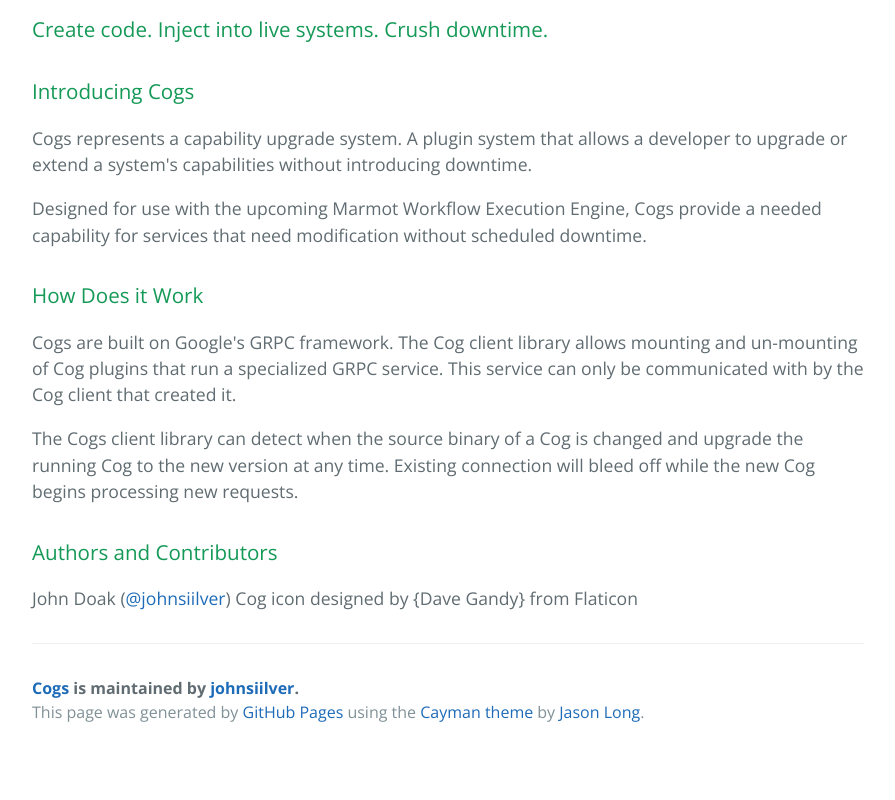
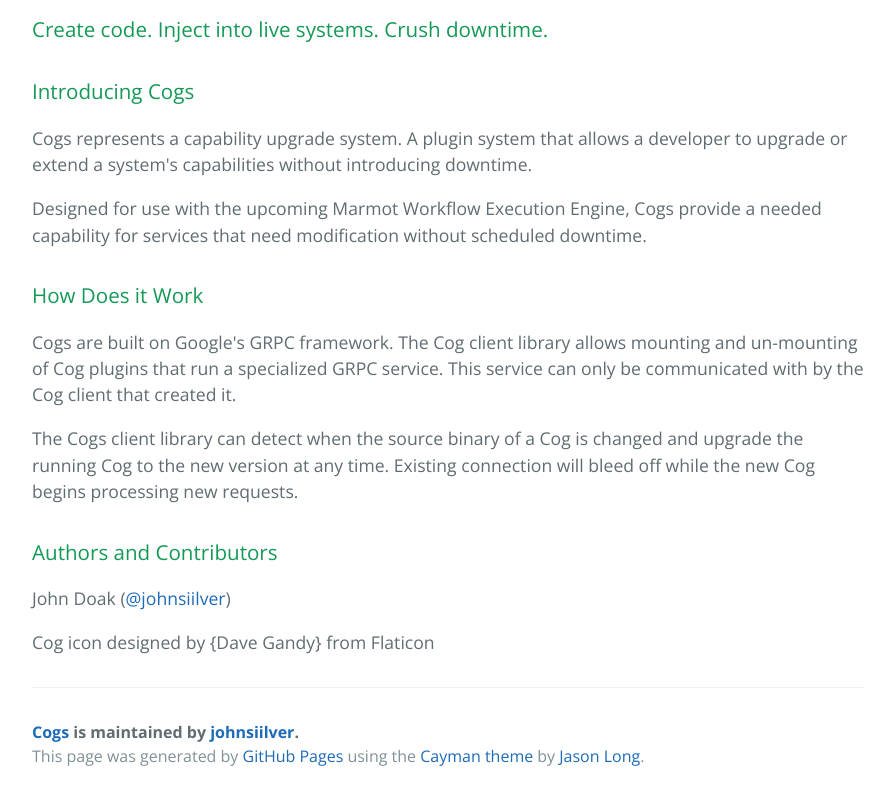
Before and after one commit to johnsiilver/cog, a plain HTML site: page index.html in a window 1280 px wide. Shown: the part 507-1307 px from the top of the page, without its empty margins (192-1087 px from the left). Before the commit the page ends 1263 px from the top, so only its background shows below. Drawn offline with nearby package versions, Linux system fonts and the light colour scheme.

Commit message:
Update index.html

```diff
--- a/index.html
+++ b/index.html
@@ -39,8 +39,8 @@
 <h3>
 <a id="authors-and-contributors" class="anchor" href="#authors-and-contributors" aria-hidden="true"><span aria-hidden="true" class="octicon octicon-link"></span></a>Authors and Contributors</h3>
 
-<p>John Doak (<a href="https://github.com/johnsiilver" class="user-mention">@johnsiilver</a>)
-Cog icon designed by {Dave Gandy} from Flaticon</p>
+<p>John Doak (<a href="https://github.com/johnsiilver" class="user-mention">@johnsiilver</a>)</p>
+<p>Cog icon designed by {Dave Gandy} from Flaticon</p>
 
       <footer class="site-footer">
         <span class="site-footer-owner"><a href="https://github.com/johnsiilver/cog">Cogs</a> is maintained by <a href="https://github.com/johnsiilver">johnsiilver</a>.</span>
```
